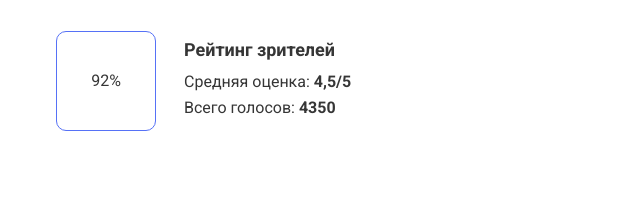
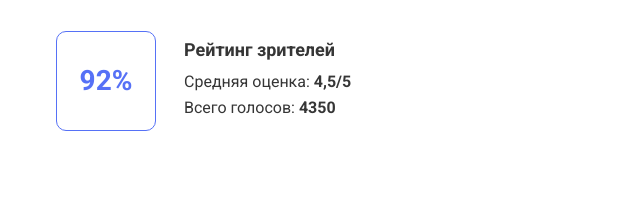
Before and after one commit to MiverMor/ghostbusters, a plain HTML site: page index.html in a window 1280 px wide. Shown: the part 579-780 px from the top of the page, 437-1077 px from the left. Drawn offline with Linux system fonts and the light colour scheme.

Commit message:
fixed: add stiles for rating__counter

```diff
--- a/sass/blocks/_film.sass
+++ b/sass/blocks/_film.sass
@@ -83,6 +83,9 @@
     border: 1px solid $primary
     border-radius: 10px
     margin-right: 28px
+    font-weight: 700
+    font-size: 28px
+    color: $primary
   &__description
     display: flex
     flex-direction: column
```
Also changed, not shown: css/style.css, 1 other file.
